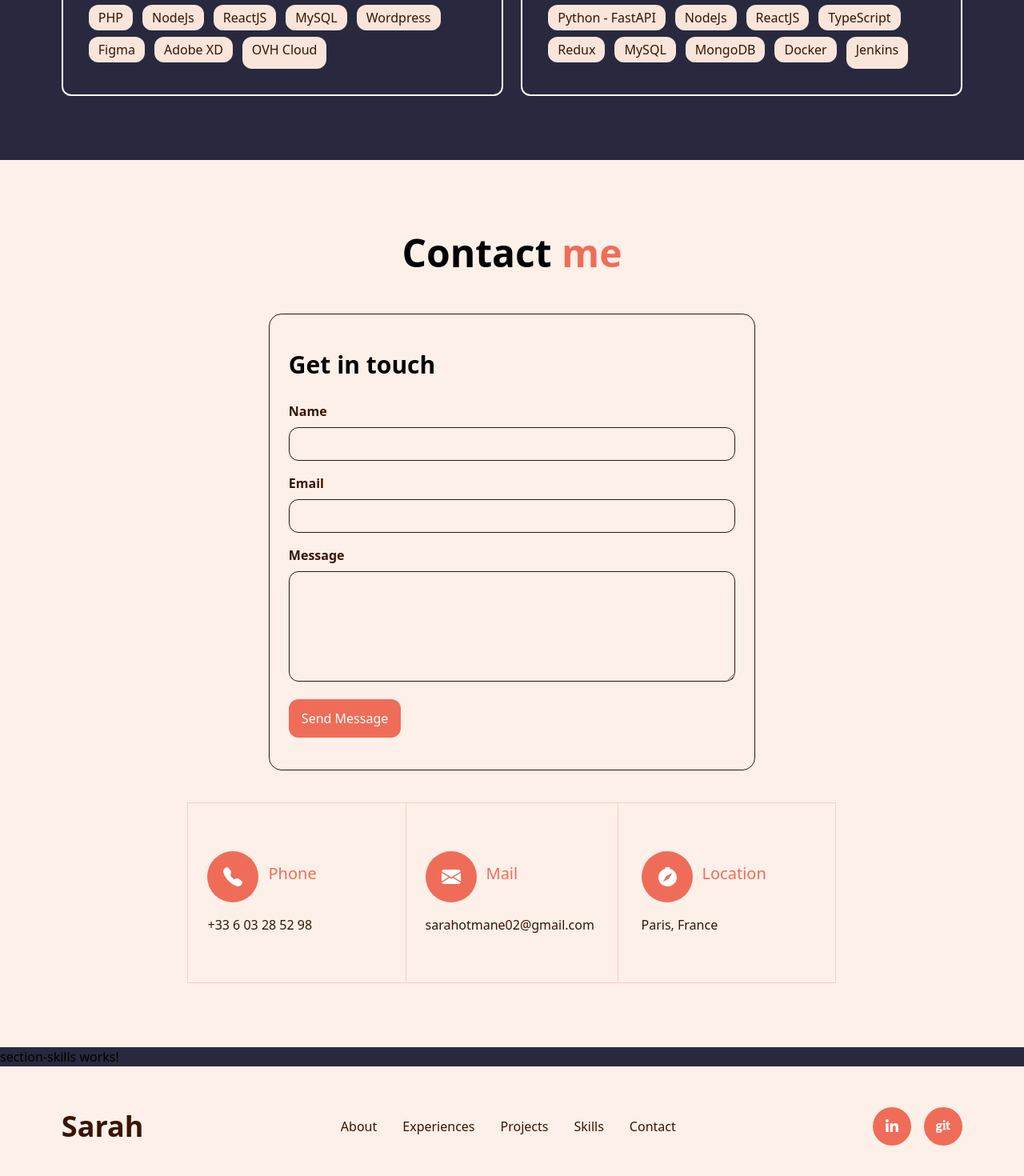
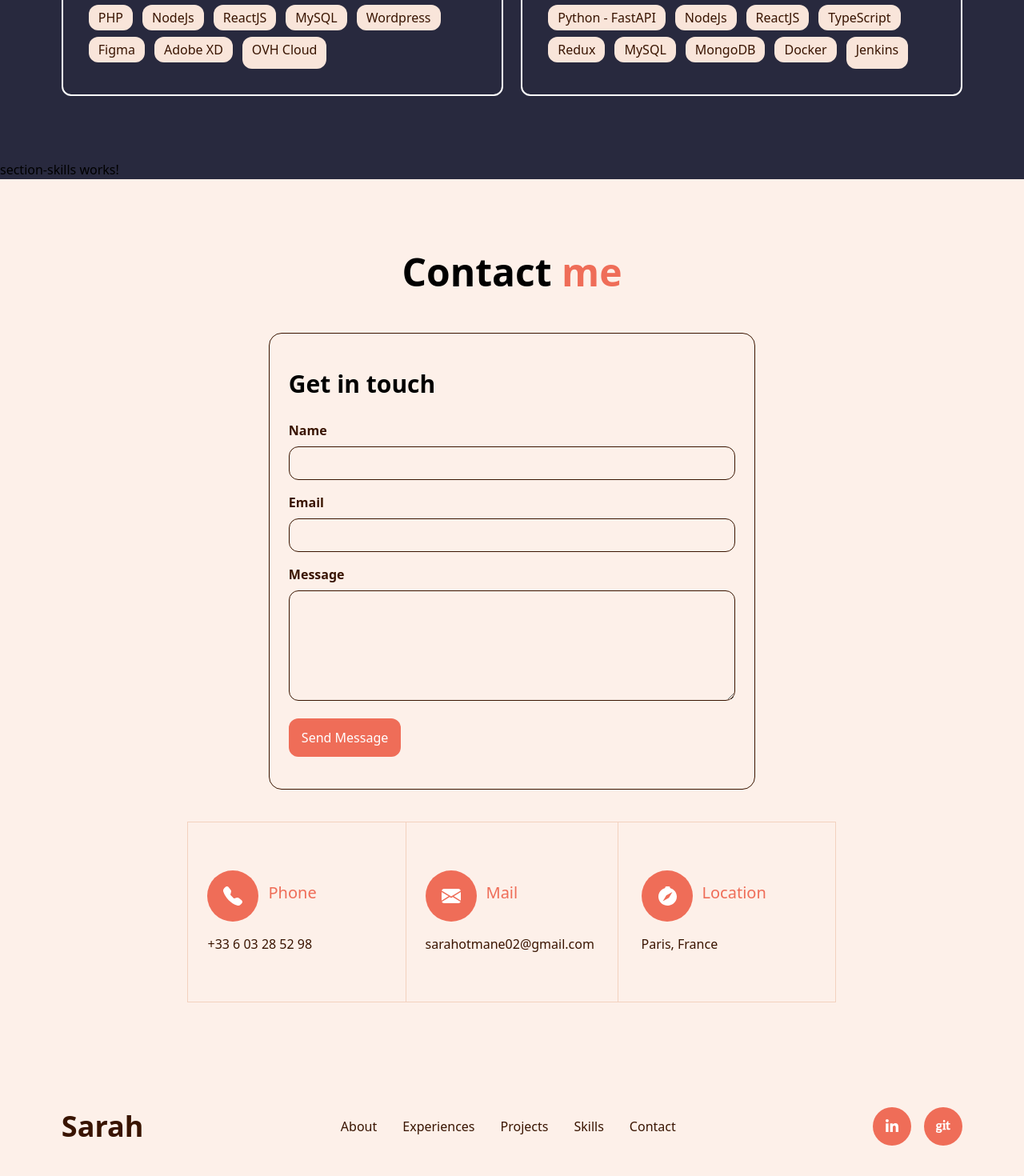
Before and after one commit to SarahOtmane/Portfolio, an Angular app: page / in a window 1280 px wide. Shown: the part 7771-9241 px from the top of the page at 80% size. Built offline with nearby package versions, Linux system fonts and the light colour scheme.

Commit message:
fix: rétablir l'ordre des sections en déplaçant la section contact après la section skills

```diff
--- a/src/app/pages/home/home.html
+++ b/src/app/pages/home/home.html
@@ -33,6 +33,6 @@
   </section>
   <app-section-projet></app-section-projet>
   <app-section-alternance></app-section-alternance>
+  <app-section-skills></app-section-skills>
   <app-section-contact></app-section-contact>
-  <app-section-skills></app-section-skills>
 </main>
```
